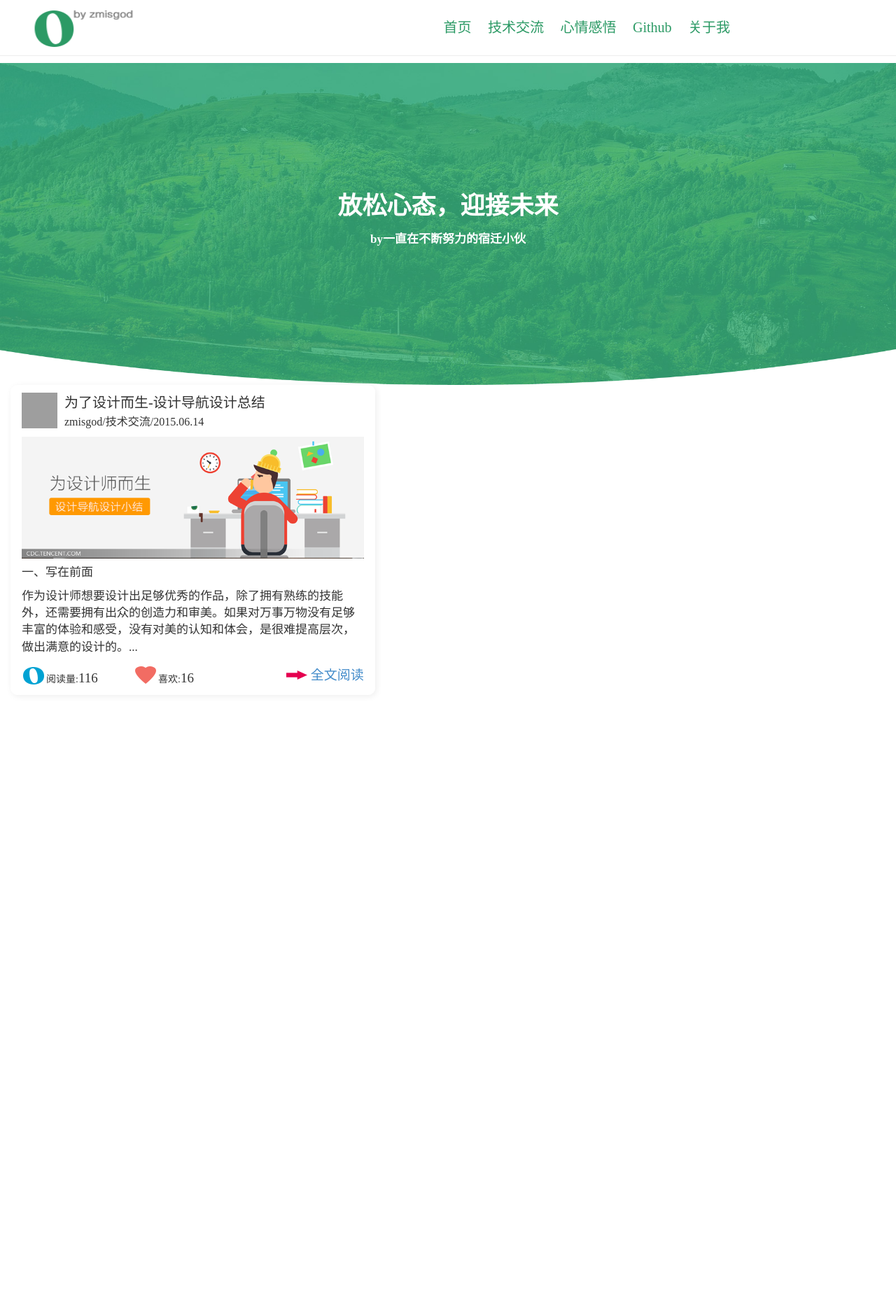
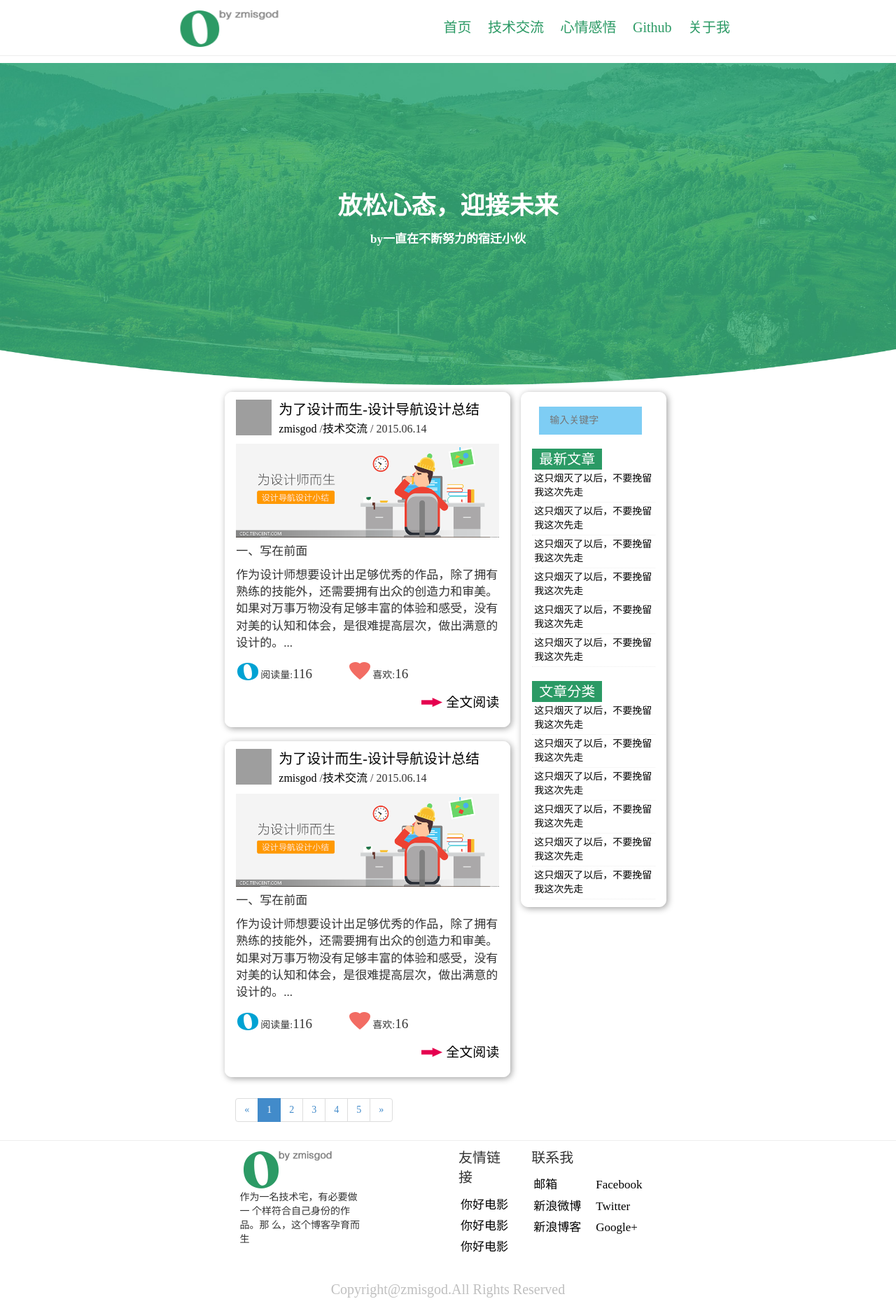
Before and after one commit to zmisgod/wp-theme, a PHP site: page / in a window 1280 px wide. Shown: the whole page at 70% size. Before the commit the page ends 978 px from the top, so only its background shows below. Run offline with PHP 8.4, Linux system fonts and the light colour scheme; grey boxes are pictures that could not be loaded.

Commit message:
full_index_page
full_index_page

```diff
--- a/css/index.css
+++ b/css/index.css
@@ -10,6 +10,14 @@ ul,li{
 .clear{
   clear: both;
 }
+a{
+  color: #000
+}
+a:hover{
+  color:#2c9a65
+}
+
+
 
 
 .header-frame{
@@ -64,12 +72,12 @@ ul,li{
 .banner-text-sq{
   font-size: 17px;font-weight: bold;color: #fff;
 }
-.main-frame{
-  height: 1000px
+.main-frame,.content-frame{
+  height: auto;
 }
 
 .content-border-frame{
-  height: auto;border: 1px solid #fff;border-radius: 10px ;box-shadow: 2px 2px 10px #eee
+  height: auto;border: 1px solid #fff;border-radius: 10px ;box-shadow: 2px 2px 10px #a1a1a1;margin-top: 10px;margin-bottom: 10px;padding-bottom: 10px
 }
 .content-header{
   padding-top: 10px
@@ -119,3 +127,50 @@ ul,li{
 p.readall{
   padding-top: 4px; font-size: 19px
 }
+
+
+
+/**left**/
+.other-frame{
+  height: auto;background-color: #fff;box-shadow: 2px 2px 10px #a1a1a1;margin-top: 10px;border: 1px solid #fff;border-radius: 10px
+}
+
+
+.search-box{
+  margin-top: 20px;margin-bottom: 20px;height: 40px
+}
+.search-box form input{
+  height: 40px;background-color: #7ecdf4;border: none;margin-left: 10px;color: #fff
+}
+.news-art{
+  margin-top: 20px
+}
+.news-art .bg-rectangle{
+  width: 100px;height:30px;background-color:  #2b9a65
+}
+.news-art .bg-rectangle p{
+  font-size: 20px;color: #fff;line-height: 30px
+}
+.news-art ul {
+
+}
+.news-art ul li{
+  border-bottom: 1px dotted #eee;padding: 3px
+}
+
+/**footer**/
+.footer{
+  height: 200px;border-top: #eee solid 1px;
+}
+.footer p{
+  font-size: 20px
+}
+.footer ul li{
+  padding: 3px;font-size: 17px
+}
+.footer-frame{
+  margin-top: 10px
+}
+.footer-p{
+  padding-top: 20px;font-size: 11px;color: #bfbfbf
+}
--- a/index.html
+++ b/index.html
@@ -16,7 +16,7 @@
 	<div class="header-frame">
 		<div class="continer">
 			<div class="col-sm-12 text-center">
-				<div class="pull-left col-sm-2">
+				<div class="pull-left col-sm-2 col-sm-offset-0 col-md-offset-2">
 					<img src="logo.png" width="150" height="60">
 				</div>
 
@@ -41,17 +41,18 @@
 
 	<div class="main-frame">
 		<div class="content-frame continer  col-xs-12">
-			<div class="col-xs-12 col-md-5 content-border-frame">
+			<div class="col-md-7">
+			   <div class="col-md-7 col-md-offset-5 content-border-frame clearfix">
 					<div class="content-header">
 						<div class="pull-left head-img">
 							<img src="img/3.png" width="51" height="51">
 						</div>
 						<div class="pull-left">
-						<p class="content-title">为了设计而生-设计导航设计总结</p>
-						<p class="content-other-info"><span>zmisgod</span>/<span>技术交流</span>/<span>2015.06.14</span></p>
-					</div>
+							<p class="content-title"><a href="">为了设计而生-设计导航设计总结</a></p>
+							<p class="content-other-info"><span><a href="">zmisgod</a></span> /<span><a href="">技术交流</a></span> / <span>2015.06.14</span></p>
 						</div>
 						<img src="img/banner1.png" class="img-responsive">
+					</div>
 					<div class="content-text-sim">
 							<p>一、写在前面</p>
 							<p>作为设计师想要设计出足够优秀的作品，除了拥有熟练的技能外，还需要拥有出众的创造力和审美。如果对万事万物没有足够丰富的体验和感受，没有对美的认知和体会，是很难提高层次，做出满意的设计的。...</p>
@@ -65,20 +66,128 @@
 							<div class="like pull-left"></div>
 							<div class="pull-left like-cout"><p>喜欢:<span>16</span></p></div>
 						</div>
-					<div style="clear:both"></div>
 					</div>
 					<div class="pull-right readall-frame">
 						<div class="readall-img pull-left"></div>
 						<p class="readall  pull-left"><a href="">全文阅读</a></p>
 					</div>
+					<div class="col-xs-12"></div>
+			   </div>
+			   <div class="col-md-7 col-md-offset-5 content-border-frame clearfix">
+					<div class="content-header">
+						<div class="pull-left head-img">
+							<img src="img/3.png" width="51" height="51">
+						</div>
+						<div class="pull-left">
+							<p class="content-title"><a href="">为了设计而生-设计导航设计总结</a></p>
+							<p class="content-other-info"><span><a href="">zmisgod</a></span> /<span><a href="">技术交流</a></span> / <span>2015.06.14</span></p>
+						</div>
+						<img src="img/banner1.png" class="img-responsive">
+					</div>
+					<div class="content-text-sim">
+							<p>一、写在前面</p>
+							<p>作为设计师想要设计出足够优秀的作品，除了拥有熟练的技能外，还需要拥有出众的创造力和审美。如果对万事万物没有足够丰富的体验和感受，没有对美的认知和体会，是很难提高层次，做出满意的设计的。...</p>
+					</div>
+					<div class="other-v-l-readall pull-left">
+						<div class="view-info pull-left">
+							<div class="view pull-left"></div>
+							<div class="pull-left view-cout"><p>阅读量:<span>116</span></p></div>
+						</div>
+						<div class="like-info pull-left">
+							<div class="like pull-left"></div>
+							<div class="pull-left like-cout"><p>喜欢:<span>16</span></p></div>
 						</div>
 					</div>
-		<div class="other-frame">
-
+					<div class="pull-right readall-frame">
+						<div class="readall-img pull-left"></div>
+						<p class="readall  pull-left"><a href="">全文阅读</a></p>
+					</div>
+					<div class="col-xs-12"></div>
+			   </div>
+				<div class=" col-md-7 col-md-offset-5">
+				   <ul class="pagination">
+					  <li><a href="#">&laquo;</a></li>
+					  <li class="active"><a href="#">1</a></li>
+					  <li><a href="#">2</a></li>
+					  <li><a href="#">3</a></li>
+					  <li><a href="#">4</a></li>
+					  <li><a href="#">5</a></li>
+					  <li><a href="#">&raquo;</a></li>
+					</ul>
+				</div>
+			</div>
+			<!--main left end-->
+			<div class="other-frame col-md-2  hidden-sm hidden-xs clearfix">
+				<div class="search-box">
+					<form action="" method="">
+						<input type="text" name="keywors" placeholder="输入关键字" class="col-md-10 col-md-offset-1">
+					</form>
+				</div>
+				<div class="news-art">
+				   <div class="bg-rectangle">
+				   		<p class="text-center">最新文章</p>
+				   	</div>
+					<ul class="list-unstyled">
+						<a href=""><li>这只烟灭了以后，不要挽留我这次先走</li></a>
+						<a href=""><li>这只烟灭了以后，不要挽留我这次先走</li></a>
+						<a href=""><li>这只烟灭了以后，不要挽留我这次先走</li></a>
+						<a href=""><li>这只烟灭了以后，不要挽留我这次先走</li></a>
+						<a href=""><li>这只烟灭了以后，不要挽留我这次先走</li></a>
+						<a href=""><li>这只烟灭了以后，不要挽留我这次先走</li></a>
+					</ul>
+				</div>
+				<div class="news-art">
+				   <div class="bg-rectangle">
+				   		<p class="text-center">文章分类</p>
+				   	</div>
+					<ul class="list-unstyled">
+						<a href=""><li>这只烟灭了以后，不要挽留我这次先走</li></a>
+						<a href=""><li>这只烟灭了以后，不要挽留我这次先走</li></a>
+						<a href=""><li>这只烟灭了以后，不要挽留我这次先走</li></a>
+						<a href=""><li>这只烟灭了以后，不要挽留我这次先走</li></a>
+						<a href=""><li>这只烟灭了以后，不要挽留我这次先走</li></a>
+						<a href=""><li>这只烟灭了以后，不要挽留我这次先走</li></a>
+					</ul>
+				</div>
+			</div>
+			<!--right end-->
 		</div>
 	</div>
 
 
+
+
+
+
+<div class="footer col-sm-12">
+	<div class="footer-frame">
+		<div class="col-sm-2 col-sm-offset-3">
+			<img src="logo.png">
+			<br>
+			<span>作为一名技术宅，有必要做一
+	个样符合自己身份的作品。那
+	么，这个博客孕育而生</span>
+		</div>
+		<ul class="col-sm-1 col-sm-offset-1">
+			<p class="">友情链接</p>
+			<li><a href="">你好电影</a></li>
+			<li><a href="">你好电影</a></li>
+			<li><a href="">你好电影</a></li>
+		</ul>
+		<ul class="col-sm-2">
+			<p class="">联系我</p>
+			<li class="col-xs-6"><a href="">邮箱</a></li>
+			<li class="col-xs-6"><a href="">Facebook</a></li>
+			<li class="col-xs-6"><a href="">新浪微博</a></li>
+			<li class="col-xs-6"><a href="">Twitter</a></li>
+			<li class="col-xs-6"><a href="">新浪博客</a></li>
+			<li class="col-xs-6"><a href="">Google+</a></li>
+		</ul>
+	</div>
+	<div class="col-xs-12">
+		<p class="text-center footer-p">Copyright@zmisgod.All Rights Reserved</p>
+	</div>
+</div>
       <script>
       var navigation = responsiveNav(".nav-collapse", {
         animate: true,                    // Boolean: Use CSS3 transitions, true or false
```
Lines whose indentation alone changed are shown as unchanged.
